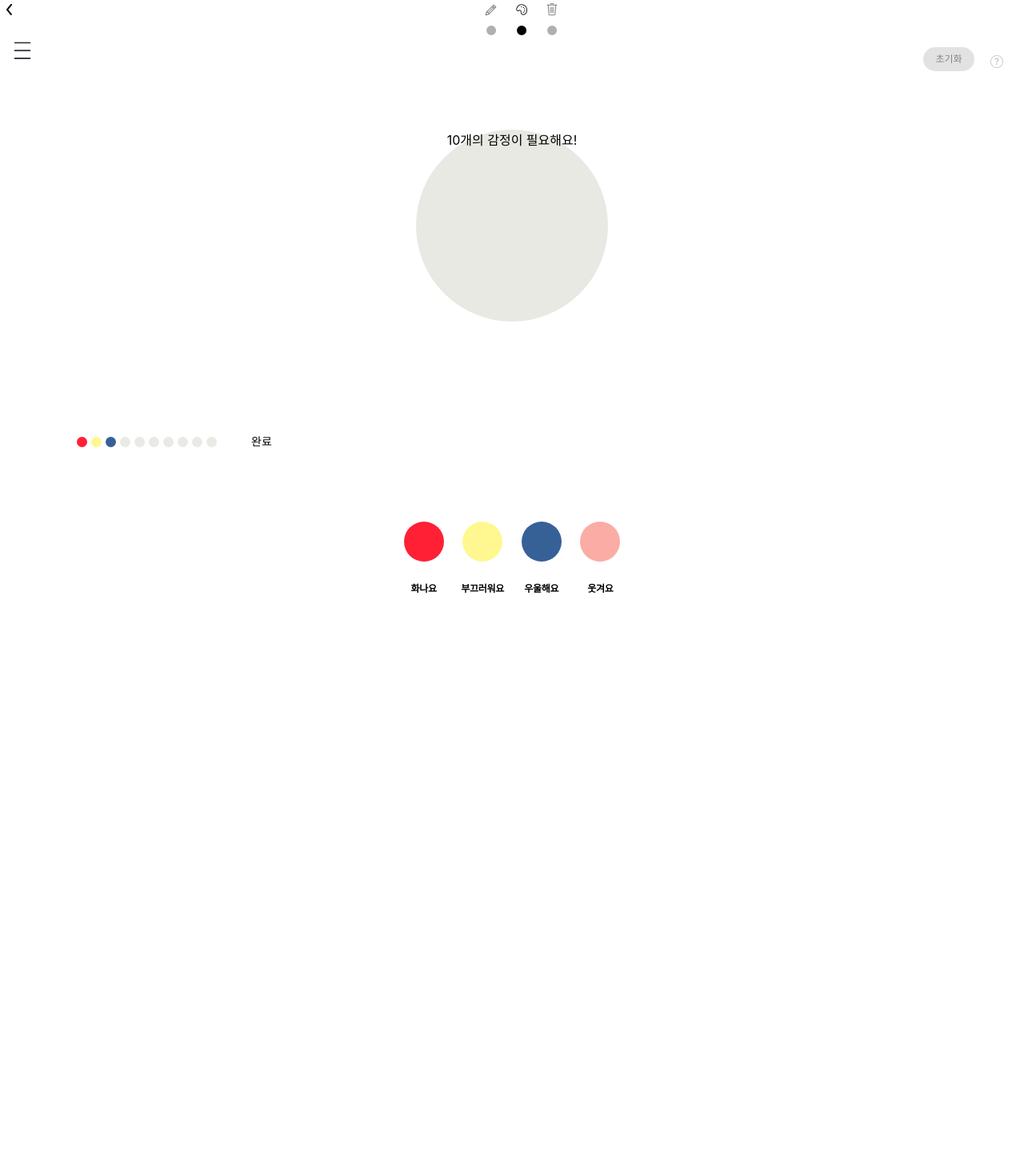
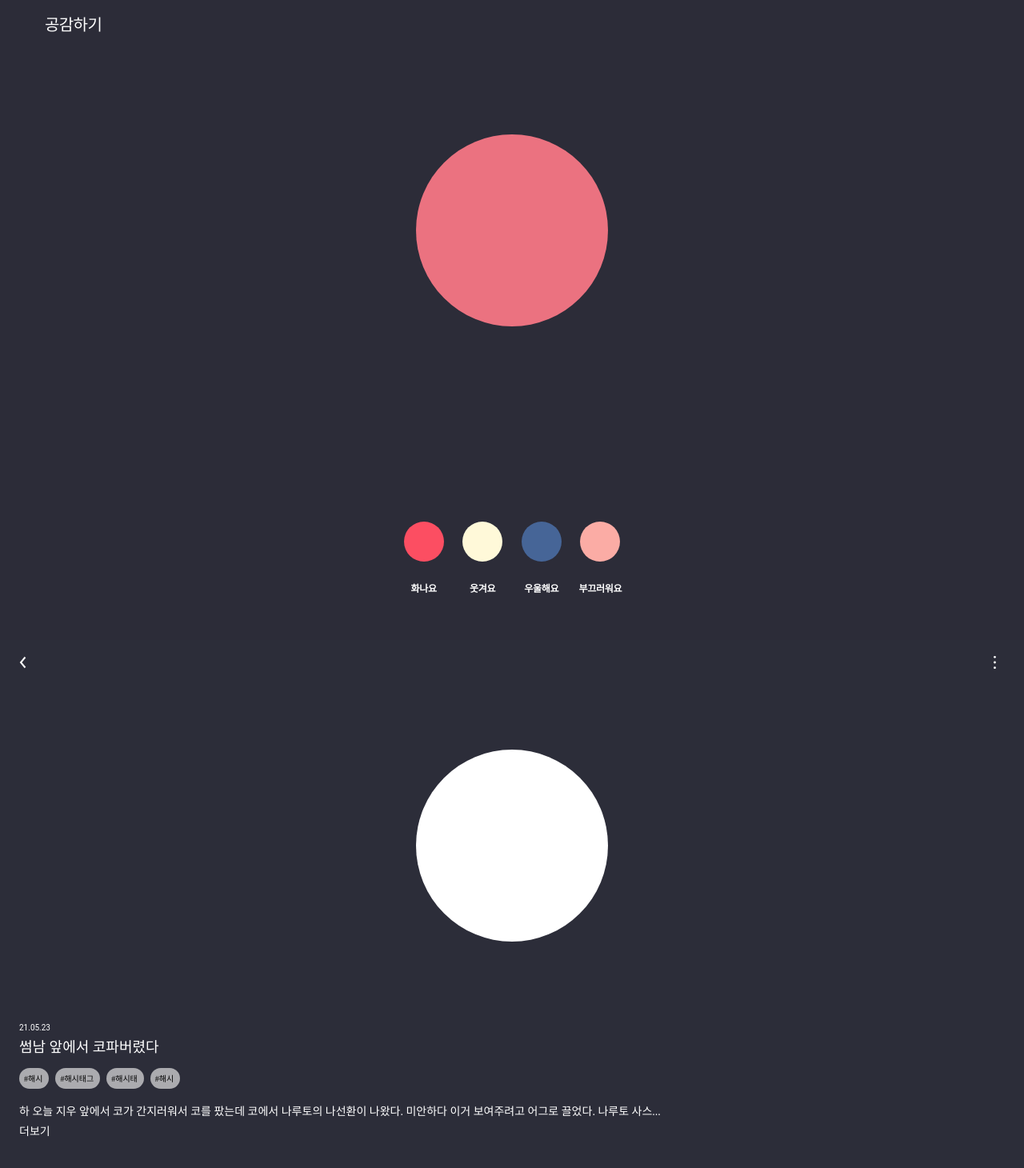
Before and after one commit to KMU-WINK/dark-chapter-web, a React (Create React App) app: page / in a window 1280 px wide. Shown: the top 1460 px of the page at 80% size. Before the commit the page ends 800 px from the top, so only its background shows below. Built offline with nearby package versions, Linux system fonts and the light colour scheme.

Commit message:
Sympathy Page

```diff
--- a/src/App.js
+++ b/src/App.js
@@ -6,17 +6,19 @@ import {Palette} from "./components/Palette";
 import {
     AppLock
 } from './pages';
+import Sympathy from "./pages/Sympathy";
+import Progress from "./pages/Progress";
 
 function App() {
-  return (
-    <div className="App">
-      <Menu/>
-      <Palette/>
+  return <>
+      {/*<Menu/>*/}
+      {/*  <Palette/>*/}
+        <Sympathy/>
+      <Progress/>
       <Router>
           <Route path = '/appLock' component={AppLock}/>
       </Router>
-    </div>
-  );
+  </>
 }
 
 export default App;
--- /dev/null
+++ b/src/components/LogContent.js
@@ -0,0 +1,81 @@
+import styled from "styled-components";
+
+const LogContent = () => {
+    return <>
+        <LogDate>21.05.23</LogDate>
+        <Title>썸남 앞에서 코파버렸다</Title>
+        <Tags>
+            <Tag>#해시</Tag>
+            <Tag>#해시태그</Tag>
+            <Tag>#해시태</Tag>
+            <Tag>#해시</Tag>
+        </Tags>
+        <TextBox>하 오늘 지우 앞에서 코가 간지러워서 코를 팠는데 코에서 나루토의 나선환이 나왔다. 미안하다 이거 보여주려고 어그로 끌었다. 나루토 사스...</TextBox>
+        <SeeMore>더보기</SeeMore>
+    </>
+}
+
+export default LogContent;
+
+const LogDate = styled.div`
+  font-family: Roboto;
+  font-style: normal;
+  font-weight: normal;
+  font-size: 10px;
+  line-height: 12px;
+  color: #FFFFFF;
+`
+
+const Title = styled.div`
+  font-family: JejuGothic;
+  font-style: normal;
+  font-weight: normal;
+  font-size: 18px;
+  line-height: 20px;
+  color: #FFFFFF;
+  margin-top : 8px;
+`
+
+const Tags = styled.div`
+  display : flex;
+  justify-content: start;
+  margin-top : 16px;
+  height : 18px;
+`
+
+const Tag = styled.div`
+  display: flex;
+  flex-direction: row;
+  justify-content: center;
+  align-items: center;
+  padding: 4px 8px 4px 6px;
+
+  height: 18px;
+  background: #ABABAF;
+  border-radius: 16px;
+  margin-right : 8px;
+  font-family: Pretendard;
+  font-style: normal;
+  font-weight: 500;
+  font-size: 10px;
+  line-height: 13px;
+`
+
+const TextBox = styled.div`
+  font-family: Pretendard;
+  font-style: normal;
+  font-weight: normal;
+  font-size: 14px;
+  line-height: 25px;
+  color: #FFFFFF;
+  margin-top : 24px;
+`
+
+const SeeMore = styled.div`
+  font-family: Pretendard;
+  font-style: normal;
+  font-weight: normal;
+  font-size: 14px;
+  line-height: 25px;
+  color: #FFFFFF;
+`
--- a/src/components/Palette.js
+++ b/src/components/Palette.js
@@ -195,8 +195,7 @@ const Wrap = styled.div`
   width: 100vw;
   height: 100vh;
   background-size: contain;
-
-  //background-image: url(../img/background.png);
+  //background: #f2f2ec;
 `
 
 const Header = styled.div`
@@ -276,10 +275,6 @@ const InitCircle = styled.div`
   text-align : center;
 `
 
-const InitText = styled.div`
-
-`
-
 const Circle = styled.div`
   position: absolute;
   width: 240px;
@@ -309,17 +304,11 @@ const ColorResult = styled.div`
 
 const CircleResult = styled.div`
   border-radius: 50%;
-  //position: absolute;
-  //left: 0%;
-  //right: 92.53%;
-  //top: 100%;
-  //bottom: -100%;
   width : 13px;
   height : 13px;
   margin-left : 2.5px;
   margin-right : 2.5px;
   background : ${props=>resultColor[props.idx]}
-
 `
 
 const ResultButton = styled.button`
@@ -330,14 +319,8 @@ const ResultButton = styled.button`
   justify-content: center;
   align-items: center;
   padding: 0px 1px;
-
-  //position: absolute;
   width: 46px;
   height: 35px;
-  //left: 298px;
-  //top: 521px;
-  /* Pretendard/Button 2 [14px] */
-
   font-family: Pretendard;
   font-style: normal;
   font-weight: normal;
--- /dev/null
+++ b/src/pages/Progress.js
@@ -0,0 +1,63 @@
+import styled from 'styled-components';
+import GoBackBtn from "../component/button/GoBackBtn";
+import list from "../svg/list.svg";
+import LogContent from "../components/LogContent";
+
+const Progress = () => {
+    return <>
+        <Wrap>
+            <Header>
+                <GoBackBtn/>
+                <ListIcon/>
+            </Header>
+
+            <Wrap2>
+                <Circle/>
+            </Wrap2>
+
+            <Wrap3>
+                <LogContent/>
+            </Wrap3>
+        </Wrap>
+    </>
+}
+
+export default Progress
+
+const Wrap = styled.div`
+  height: 100vh;
+  width: 100vw;
+  background: #2c2d39;
+`
+
+const Header = styled.div`
+  display : flex;
+  justify-content : space-between;
+`
+
+const ListIcon = styled.img.attrs({
+    src : list
+})`
+    margin-right: 24px;
+    margin-top : 16px;
+`
+
+const Wrap2 = styled.div`
+  display : flex;
+  justify-content: center;
+  margin-top : 97px;
+`
+
+const Circle = styled.div`
+  width : 240px;
+  height : 240px;
+  border-radius : 50%;
+  //background : #282c34;
+  background : white;
+  display : flex;
+  justify-content: center;
+`
+
+const Wrap3 = styled.div`
+  margin : 102px 24px 70px 24px;
+`
--- /dev/null
+++ b/src/pages/Sympathy.js
@@ -0,0 +1,193 @@
+import styled from 'styled-components';
+import {useEffect, useState} from "react";
+
+let cntAngry = 0;
+let cntShy = 0;
+let cntSad = 0;
+let cntLaugh = 0;
+
+const Sympathy = () => {
+    const [cnt, setCnt] = useState(0);
+    const [color, setColor] = useState({
+        angry : "#fc4e62",
+        shy : "#fbaca5",
+        sad : "#466597",
+        laugh : "#FFF9D9",
+    })
+
+    useEffect(() => {
+    }, [cnt]);
+
+    const clickSym = (sym) => {
+        if (sym === "angry") cntAngry++;
+        else if (sym === "laugh") cntLaugh++;
+        else if (sym === "sad") cntSad++;
+        else if (sym === "shy") cntShy++;
+        setCnt(cnt+1)
+    }
+
+    const ShowSympathy = () => {
+        return <>
+            {cntLaugh+cntShy+cntSad+cntAngry !== 0?
+                <Black/>
+                : null
+            }
+            {/* left : 60 & top : 176 */}
+            {/* 공감받은 수로 위치 결정 */}
+            {cntLaugh>0?
+                <SympathyCircle left={Math.min(70+7*cntLaugh,136.5)} top={Math.min(205+7*cntLaugh,275)} color={color.laugh}/>
+                : null
+            }
+            {cntShy > 0 ?
+                <SympathyCircle left={Math.min(60 + 7 * cntShy, 77)} top={Math.max(150 - 7 * cntShy, 77)} color={color.shy}/>
+                : null
+            }
+            {cntAngry>0?
+                <SympathyCircle left={Math.max(60-7*cntAngry,24)} top={Math.max(180-7*cntAngry,148)} color={color.angry}/>
+                : null
+            }
+            {cntSad>0?
+                <SympathyCircle left={Math.min(70+7*cntSad,150)} top={Math.max(190-7*cntSad,162)} color={color.sad}/>
+                : null
+            }
+        </>
+    }
+
+    return <Wrap>
+        <Space/>
+        <Header>공감하기</Header>
+
+        <Circles>
+            <MyFeeling/>
+            <ShowSympathy/>
+        </Circles>
+
+        <Message>공감할 감정을 눌러주세요</Message>
+        <Select>
+            <div>
+                <ColorButton color={color.angry} onClick={()=>{clickSym("angry")}}/>
+                <SelectDiv>화나요</SelectDiv>
+            </div>
+            <div>
+                <ColorButton color={color.laugh} onClick={()=>{clickSym("laugh")}}/>
+                <SelectDiv>웃겨요</SelectDiv>
+            </div>
+            <div>
+                <ColorButton color={color.sad} onClick={()=>{clickSym("sad")}}/>
+                <SelectDiv>우울해요</SelectDiv>
+            </div>
+            <div>
+                <ColorButton color={color.shy} onClick={()=>{clickSym("shy")}}/>
+                <SelectDiv>부끄러워요</SelectDiv>
+            </div>
+        </Select>
+    </Wrap>
+}
+
+export default Sympathy;
+
+const Space = styled.div`
+  height : 10px;
+`
+
+const Header = styled.div`
+  font-family: JejuGothic;
+  font-style: normal;
+  font-weight: normal;
+  font-size: 20px;
+  line-height: 32px;
+  margin-left : 56px;
+  letter-spacing: -0.03em;
+  margin-top : 5px;
+  height: 56px;
+  color : white;
+`
+
+const Wrap = styled.div`
+  width: 100vw;
+  height: 100vh;
+  background: #2c2c38;
+`
+
+const Circles = styled.div`
+  display : flex;
+  justify-content: center;
+  margin-top : 97px;
+
+`
+
+const MyFeeling = styled.div`
+  position : absolute;
+  width: 240px;
+  height: 240px;
+  border-radius: 50%;
+  background: #eb7280;
+`
+
+const Message = styled.div`
+  margin-top : 66px;
+  font-family: JejuGothic;
+  font-style: normal;
+  font-weight: normal;
+  font-size: 14px;
+  line-height: 21px;
+
+  text-align: center;
+  letter-spacing: -0.03em;
+
+  /* Black Typo/White */
+
+  color: #FFFFFF;
+`
+
+const Select = styled.div`
+  width: 100%;
+  height: 188px;
+  position: absolute;
+  bottom: 0;
+  display: flex;
+  justify-content: center;
+`
+
+const ColorButton = styled.div`
+  width : 50px;
+  height : 50px;
+  border-radius: 50px;
+  background : ${props=>props.color};
+  border : none;
+  margin-top : 40px;
+  margin-left : 11.8px;
+  margin-right : 11.8px;
+`
+
+const SelectDiv = styled.div`
+  text-align : center;
+  margin-top : 28px;
+  font-family: NanumGothicCoding;
+  font-style: normal;
+  font-weight: bold;
+  font-size: 12px;
+  line-height: 12px;
+  letter-spacing: -0.025em;
+  color : white;
+`
+const Black = styled.div`
+  z-index : 10;
+  position: absolute;
+  width : 240px;
+  height : 240px;
+  border-radius: 50%;
+  background: #2c2c38;
+`
+
+const SympathyCircle = styled.div`
+  position: absolute;
+  width: 182px;
+  height: 182px;
+  left: ${props=>props.left}px;
+  top: ${props=>props.top}px;
+  border-radius: 50%;
+  background : ${props=>props.color};
+  filter: blur(60px);
+
+`
```
Also changed, not shown: src/svg/list.svg (added), 1 other file (tests, documents, lock files or other folders).
